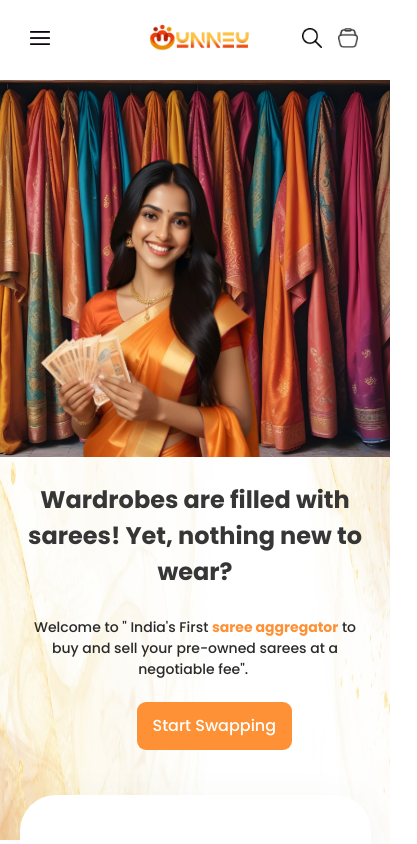
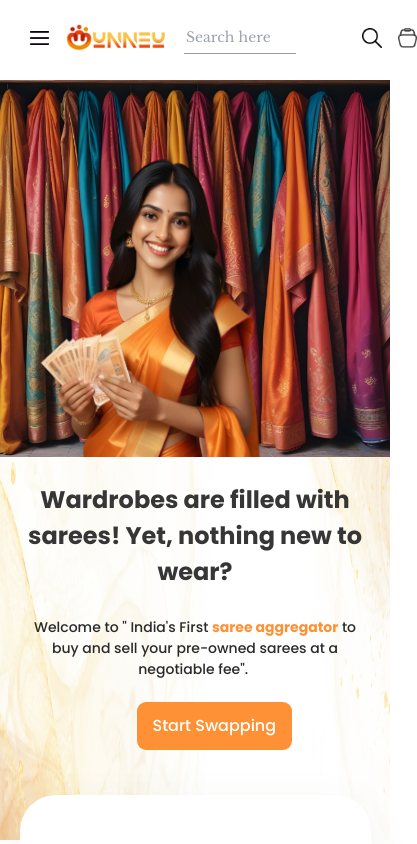
Before and after one commit to bratamalya2/unneu-frontend-next, a Next.js app: page / in a window 390 px wide. Both pictures are taken after a click on the picture 311 px from the left and 38 px from the top of the page. Shown: the top 844 px of the page, 417 px wide, since content can reach past the window. Built offline with nearby package versions, Linux system fonts and the light colour scheme.

Commit message:
feat(): added searchbar to mobile landing page

```diff
--- a/src/components/header.jsx
+++ b/src/components/header.jsx
@@ -23,6 +23,7 @@ const poppins = Poppins({ subsets: ["latin"], weight: ["400", "500", "700"] });
 
 export default function Header() {
     const [showHamburger, setShowHamburger] = useState(false);
+    const [showSearch, setShowSearch] = useState(false);
 
     return <>
         <header className={`${lbFont.className} h-[135px] hidden sm:block`}>
@@ -98,8 +99,15 @@ export default function Header() {
             <Image src={Hamburger} alt="details" className="w-[20px] h-[14px]" onClick={() => {
                 setShowHamburger(true);
             }} />
-            <Image src={Logo} alt="Unneu" className="w-[103px] h-[36px] ml-[30%]" />
-            <Image src={Search} alt="Search" className="w-[20px] h-[20px] ml-[15%]" />
+            <Image src={Logo} alt="Unneu" className={`w-[103px] h-[36px] ${showSearch ? "ml-[5%]" : "ml-[30%]"}`} />
+            {
+                showSearch && (
+                    <input type="text" placeholder="Search here" className="w-[112px] py-[5px] pl-[2px] text-[14px] font-medium mx-4 border-b border-[#9C9C9C] " />
+                )
+            }
+            <Image src={Search} alt="Search" className="w-[20px] h-[20px] ml-[15%]" onClick={() => {
+                setShowSearch(x => !x);
+            }} />
             <Image src={Cart} alt="Cart" className="w-[20px] h-[20px] hover:cursor-pointer ml-[5%]" />
         </header>
     </>
```
